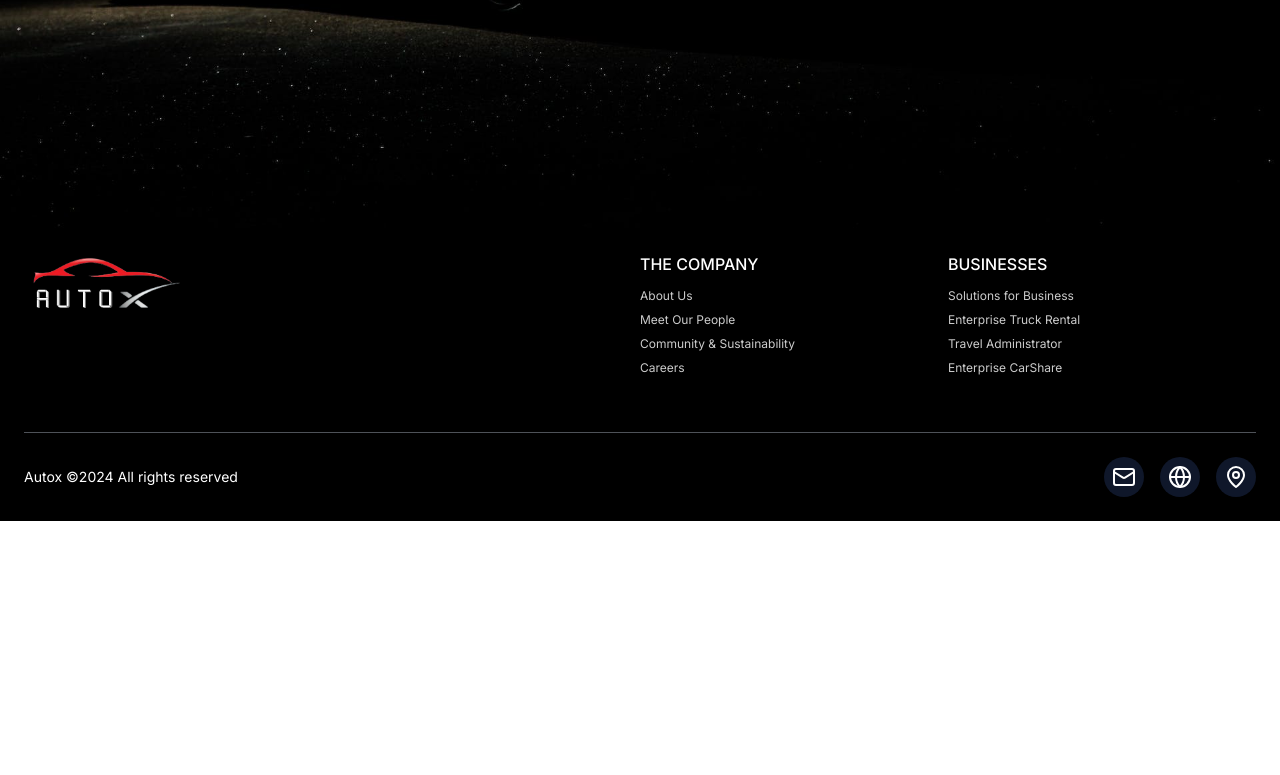
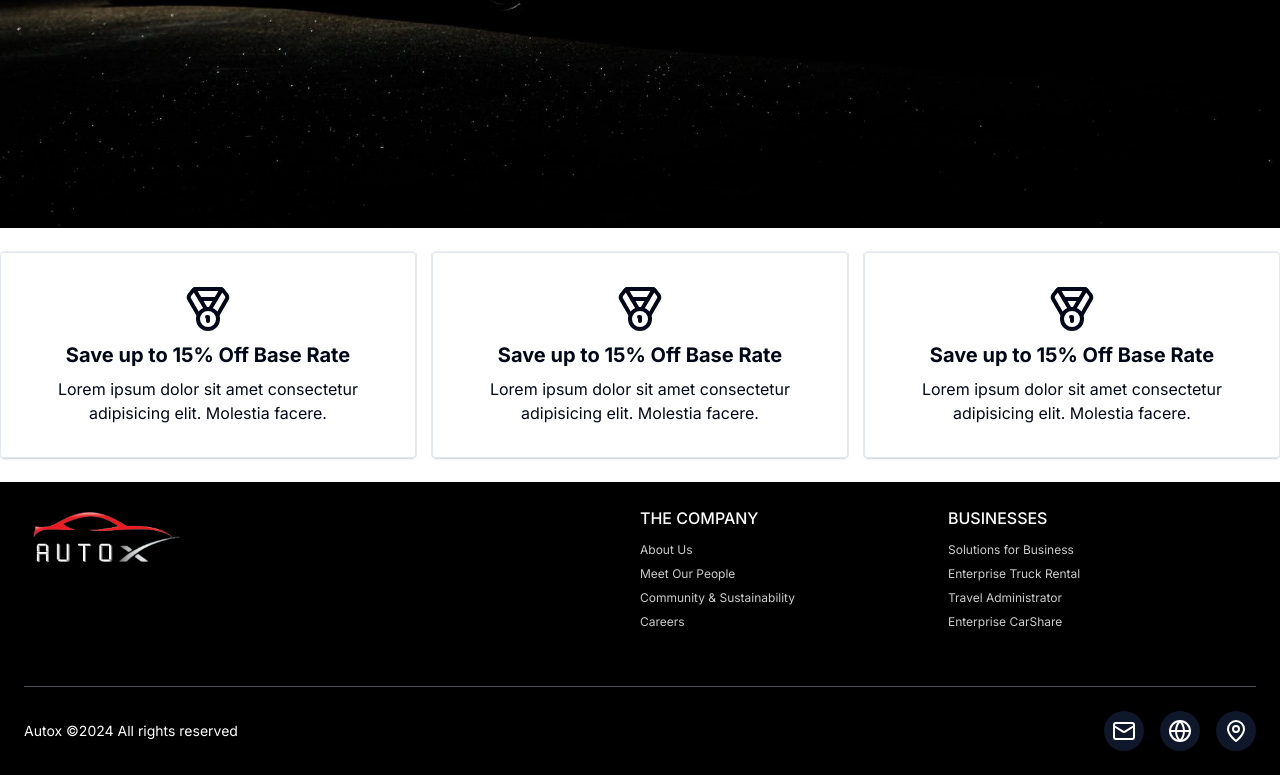
Before and after one commit to enthusiast-v1/autox-frontend, a Next.js app: page / in a window 1280 px wide. Shown: the part 689-1464 px from the top of the page. Before the commit the page ends 1210 px from the top, so only its background shows below. Built offline with nearby package versions, Linux system fonts and the light colour scheme.

Commit message:
card section

```diff
--- a/app/(routes)/(home)/page.tsx
+++ b/app/(routes)/(home)/page.tsx
@@ -1,5 +1,6 @@
 import banner from '@/assets/banner-img.jpg';
 import { BookingForm } from '@/components/bookingForm';
+import Card from '@/components/card';
 import Container from '@/components/container';
 import CustomImage from '@/components/customImage';
 
@@ -12,6 +13,9 @@ const HomePage = () => {
           <BookingForm />
         </div>
       </div>
+      <Card />
+      {/* <div> App Section</div> */}
+      {/* <div> Footer Section</div> */}
     </Container>
   );
 };
--- /dev/null
+++ b/components/card.tsx
@@ -0,0 +1,59 @@
+/* eslint-disable no-unused-vars */
+/* eslint-disable @typescript-eslint/no-unused-vars */
+const Card = () => {
+  const svg = (
+    <svg
+      xmlns="http://www.w3.org/2000/svg"
+      width="48"
+      height="48"
+      viewBox="0 0 24 24"
+      fill="none"
+      stroke="currentColor"
+      stroke-width="2"
+      stroke-linecap="round"
+      stroke-linejoin="round"
+      className="lucide lucide-medal text-center"
+    >
+      <path d="M7.21 15 2.66 7.14a2 2 0 0 1 .13-2.2L4.4 2.8A2 2 0 0 1 6 2h12a2 2 0 0 1 1.6.8l1.6 2.14a2 2 0 0 1 .14 2.2L16.79 15" />
+      <path d="M11 12 5.12 2.2" />
+      <path d="m13 12 5.88-9.8" />
+      <path d="M8 7h8" />
+      <circle cx="12" cy="17" r="5" />
+      <path d="M12 18v-2h-.5" />
+    </svg>
+  );
+  const cardData = [
+    {
+      icon: svg,
+      title: 'Save up to 15% Off Base Rate',
+      desc: '  Lorem ipsum dolor sit amet consectetur adipisicing elit. Molestia  facere.',
+    },
+    {
+      icon: svg,
+      title: 'Save up to 15% Off Base Rate',
+      desc: '  Lorem ipsum dolor sit amet consectetur adipisicing elit. Molestia  facere.',
+    },
+    {
+      icon: svg,
+      title: 'Save up to 15% Off Base Rate',
+      desc: '  Lorem ipsum dolor sit amet consectetur adipisicing elit. Molestia  facere.',
+    },
+  ];
+
+  return (
+    <div className="flex justify-between items-center text-center gap-4 my-6 ">
+      {cardData.map(card => (
+        <div
+          key={card.title}
+          className="px-4 py-8  flex  flex-col items-center border gap-2 shadow-[0px_2px_3px_-1px_rgba(0,0,0,0.1),0px_1px_0px_0px_rgba(25,28,33,0.02),0px_0px_0px_1px_rgba(25,28,33,0.08)] rounded"
+        >
+          {card.icon}
+          <h3 className="text-xl font-bold">{card.title}</h3>
+          <p>{card.desc}</p>
+        </div>
+      ))}
+    </div>
+  );
+};
+
+export default Card;
```
